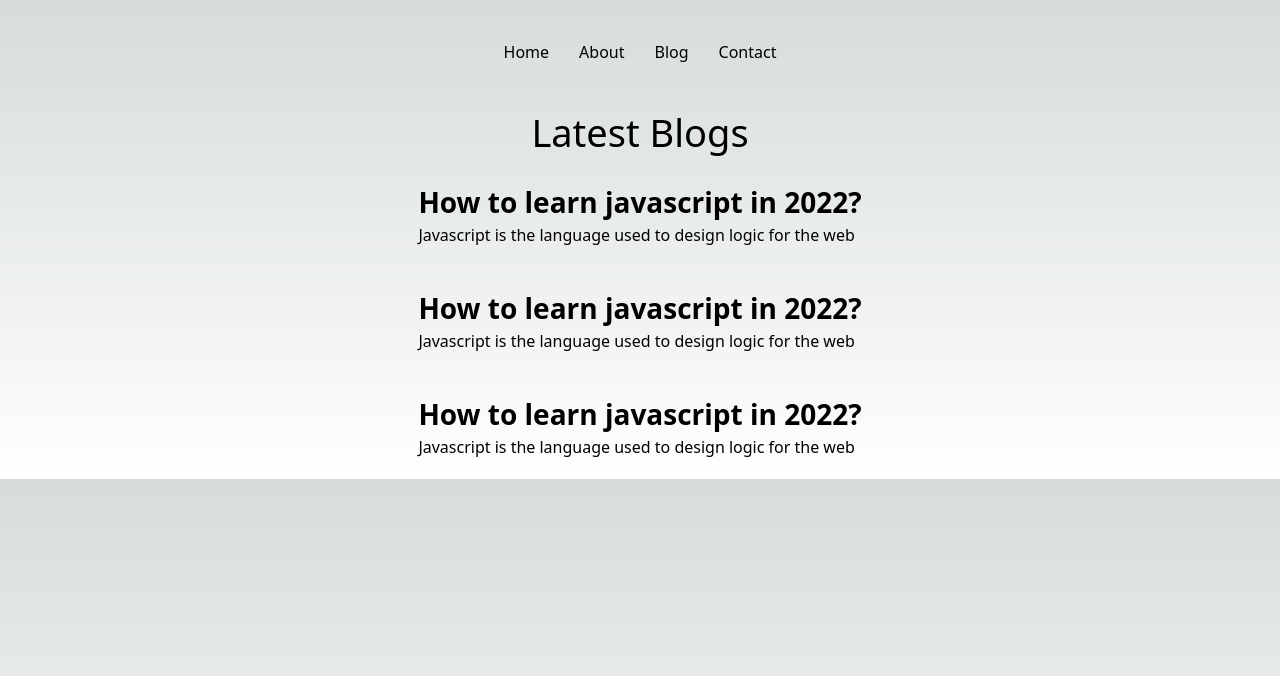
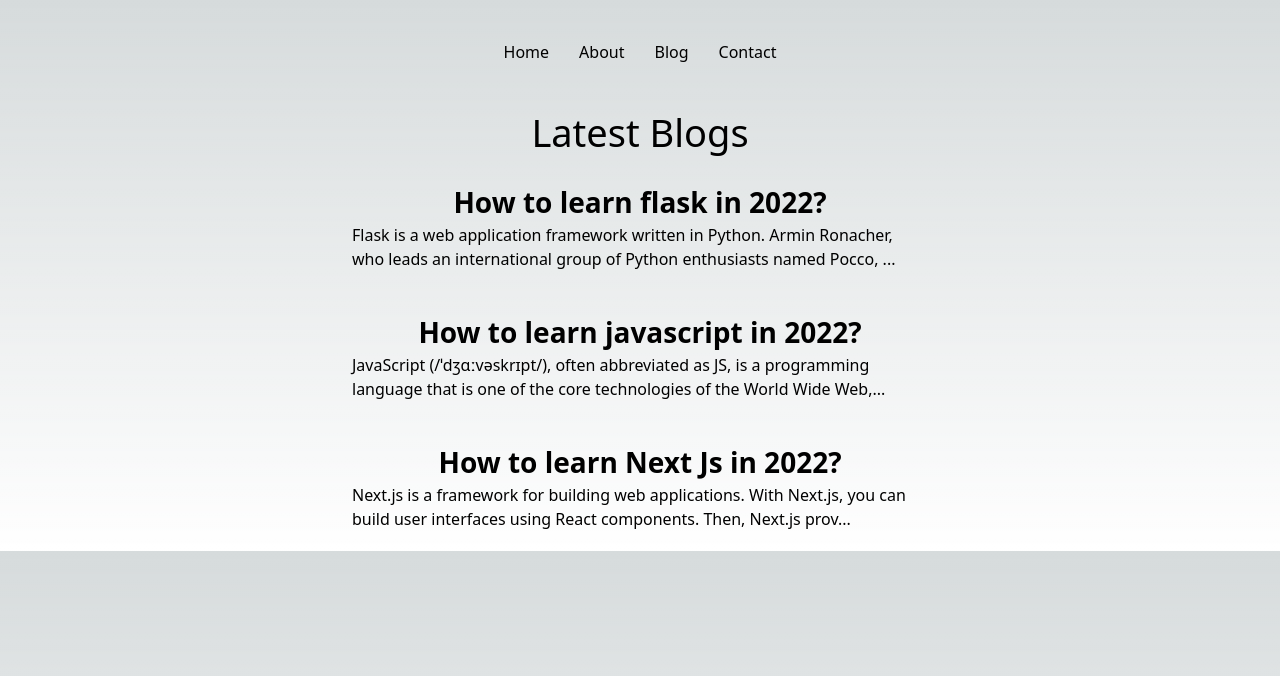
Before and after one commit to jainapurv22/huntingCoder, a Next.js app: page /blog in a window 1280 px wide. Shown: the top 676 px of the page. Built offline with nearby package versions, Linux system fonts and the light colour scheme.

Commit message:
fe-be integration

```diff
--- a/blogdata/how-to-learn-flask.json
+++ b/blogdata/how-to-learn-flask.json
@@ -1,5 +1,6 @@
 {
     "title":"How to learn flask in 2022?",
     "description":"Flask is a web application framework written in Python. Armin Ronacher, who leads an international group of Python enthusiasts named Pocco, develops it. Flask is based on Werkzeug WSGI toolkit and Jinja2 template engine. Both are Pocco projects.",
-    "author":"Apurv Bhai"
+    "author":"Apurv Bhai",
+    "slug":"how to learn flask"
 }
--- a/blogdata/how-to-learn-javascript.json
+++ b/blogdata/how-to-learn-javascript.json
@@ -1,5 +1,6 @@
 {
     "title":"How to learn javascript in 2022?",
     "description":"JavaScript (/ˈdʒɑːvəskrɪpt/), often abbreviated as JS, is a programming language that is one of the core technologies of the World Wide Web, alongside HTML and CSS. As of 2023, 98.7% of websites use JavaScript on the client side for webpage behavior[10], often incorporating third-party libraries. All major web browsers have a dedicated JavaScript engine to execute the code on users' devices. JavaScript is a high-level, often just-in-time compiled language that conforms to the ECMAScript standard.[11] It has dynamic typing, prototype-based object-orientation, and first-class functions. It is multi-paradigm, supporting event-driven, functional, and imperative programming styles. It has application programming interfaces (APIs) for working with text, dates, regular expressions, standard data structures, and the Document Object Model (DOM). The ECMAScript standard does not include any input/output (I/O), such as networking, storage, or graphics facilities. In practice, the web browser or other runtime system provides JavaScript APIs for I/O. JavaScript engines were originally used only in web browsers, but are now core components of some servers and a variety of applications. The most popular runtime system for this usage is Node.js. Although Java and JavaScript are similar in name, syntax, and respective standard libraries, the two languages are distinct and differ greatly in design.",
-    "author":"Apurv Bhai"
+    "author":"Apurv Bhai",
+    "slug":"how to learn javascript"
 }
--- a/blogdata/how-to-learn-nextjs.json
+++ b/blogdata/how-to-learn-nextjs.json
@@ -1,5 +1,6 @@
 {
     "title":"How to learn Next Js in 2022?",
     "description":"Next.js is a framework for building web applications. With Next.js, you can build user interfaces using React components. Then, Next.js provides additional structure, features, and optimizations for your application. Under the hood, Next.js also abstracts and automatically configures tooling for you, like bundling, compiling, and more. This allows you to focus on building your application instead of spending time setting up tooling. Whether you're an individual developer or part of a larger team, Next.js can help you build interactive, dynamic, and fast web applications.",
-    "author":"Apurv Bhai"
+    "author":"Apurv Bhai",
+    "slug":"how to learn nextJs"
 }
--- /dev/null
+++ b/pages/api/blogs.js
@@ -0,0 +1,29 @@
+// Next.js API route support: https://nextjs.org/docs/api-routes/introduction
+// import type { NextApiRequest, NextApiResponse } from 'next'
+import * as fs from 'fs'
+
+// type Data = {
+//   name: string
+// }
+
+export default async function handler(
+  req,
+  res
+) {
+  let data = await fs.promises.readdir('blogdata');
+  let allBlogs=[],myfile
+  for (let index = 0; index < data.length; index++) {
+    const item = data[index];
+    myfile = await fs.promises.readFile(('blogdata/'+item),'utf-8');
+    allBlogs.push(JSON.parse(myfile));
+  }
+  res.status(200).json(allBlogs);
+  // fs.readdir(`blogdata`,'utf-8',(err,data)=>{
+  //   if(err)
+  //   {
+  //       res.status(500).json(JSON.parse(JSON.stringify({error:"Internal servor error"})))
+  //   }
+  //   console.log(data)
+  //   res.status(200).json(data)
+  // })
+}
--- a/pages/api/blogs.ts
+++ /dev/null
@@ -1,21 +0,0 @@
-// Next.js API route support: https://nextjs.org/docs/api-routes/introduction
-import type { NextApiRequest, NextApiResponse } from 'next'
-import * as fs from 'fs'
-
-type Data = {
-  name: string
-}
-
-export default function handler(
-  req: NextApiRequest,
-  res: NextApiResponse<string[]>
-) {
-  fs.readdir(`blogdata`,'utf-8',(err,data)=>{
-    if(err)
-    {
-        res.status(500).json(JSON.parse(JSON.stringify({error:"Internal servor error"})))
-    }
-    console.log(data)
-    res.status(200).json(data)
-  })
-}
--- a/pages/blog.js
+++ b/pages/blog.js
@@ -1,26 +1,48 @@
 import Link from 'next/link'
-import React from 'react'
+import React, { useEffect, useState } from 'react'
 
 const blog = () => {
-  return (
-    <div>
-      <div className='mt-[40px] flex items-center flex-col'>
-        <h3 className='text-[38px]'>Latest Blogs</h3>
-        <div className='my-[20px] text-[16px]'>
-          <Link href={'/blogpost//How to learn javascript in 2022'} className='font-bold text-[28px]'>How to learn javascript in 2022?</Link>
-          <p>Javascript is the language used to design logic for the web</p>
+  const [blogs, setblogs] = useState()
+  useEffect(() => {
+    // console.log('useEffect is running')
+    fetch('http://localhost:3000/api/blogs').then((a)=>{
+      return a.json();})
+      .then((parsed)=>{
+          // console.log(parsed);
+          setblogs(parsed);
+      })
+  }, [])
+  // console.log(blogs)
+  return <div className='mt-[40px] flex items-center flex-col'>
+    <h3 className='text-[38px]'>Latest Blogs</h3>
+    {
+    blogs?.map((blogitem,i)=>{
+      return(
+        <div key={i} className='my-[20px] px-[22rem] text-[16px] flex items-center flex-col'>
+          <Link href={`/blogpost/${blogitem.slug}`} className='font-bold text-[28px]'>{blogitem.title}</Link>
+          <p>{blogitem.description.substr(0,140)}...</p>
         </div>
-        <div className='my-[20px] text-[16px]'>
-          <Link href={'/blogpost//How to learn javascript in 2022'} className='font-bold text-[28px]'>How to learn javascript in 2022?</Link>
-          <p>Javascript is the language used to design logic for the web</p>
-        </div>
-        <div className='my-[20px] text-[16px]'>
-          <Link href={'/blogpost//How to learn javascript in 2022'} className='font-bold text-[28px]'>How to learn javascript in 2022?</Link>
-          <p>Javascript is the language used to design logic for the web</p>
-        </div>
-      </div>
-    </div>
-  )
+      )
+    })
+  }
+  </div>
+
+  // return (
+  //   <div>
+  //     <div className='mt-[40px] flex items-center flex-col'>
+  //       <h3 className='text-[38px]'>Latest Blogs</h3>
+
+  //       <div className='my-[20px] text-[16px]'>
+  //         <Link href={'/blogpost/How to learn javascript in 2022'} className='font-bold text-[28px]'>How to learn javascript in 2022?</Link>
+  //         <p>Javascript is the language used to design logic for the web</p>
+  //       </div>
+  //       <div className='my-[20px] text-[16px]'>
+  //         <Link href={'/blogpost/How to learn javascript in 2022'} className='font-bold text-[28px]'>How to learn javascript in 2022?</Link>
+  //         <p>Javascript is the language used to design logic for the web</p>
+  //       </div>
+  //     </div>
+  //   </div>
+  // )
 }
 
 export default blog
```
